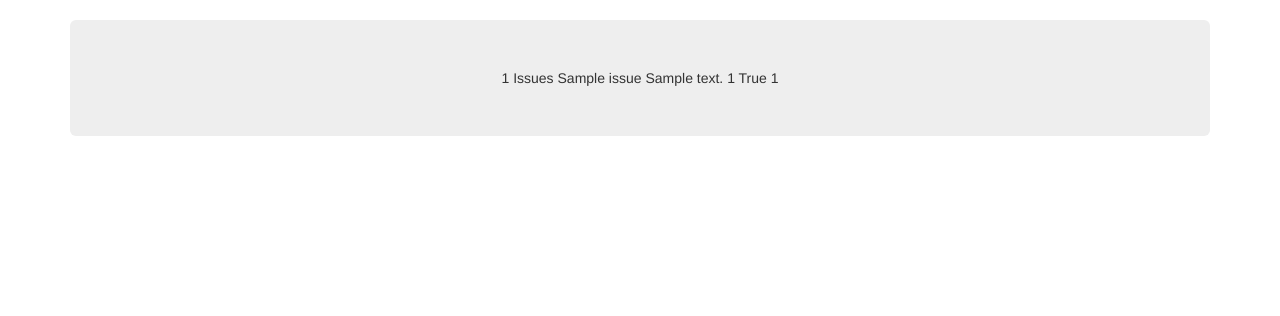
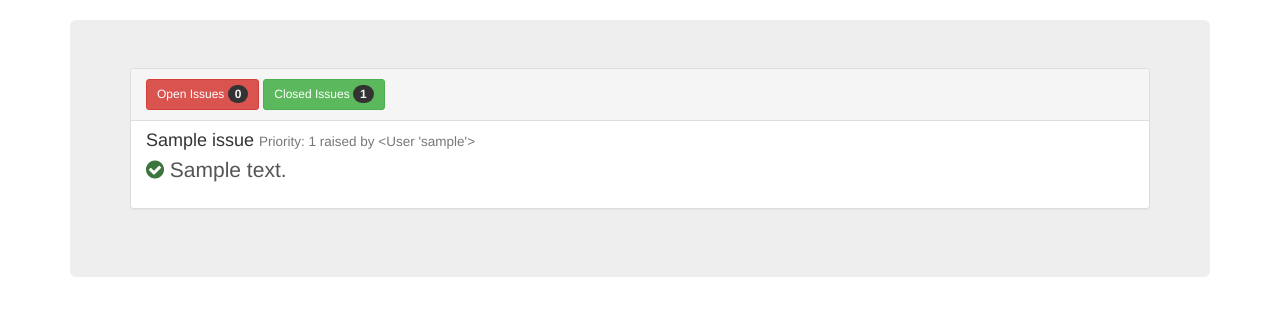
Before and after one commit to akabiru/Issue-Tracker, a Flask app: page /issue in a window 1280 px wide. Shown: the part 52-368 px from the top of the page. Run offline with Flask 2, Linux system fonts and the light colour scheme; a user stored in the database is signed in; tables that the repository leaves empty hold one stand-in row (values such as "Sample post"); some libraries are stand-ins or nearby versions.

Commit message:
Display Issues with closed status
Closed Issues displayed with a green success icon
and open issues with a red danger icon. User who
raised the issue is also displayed.

```diff
--- a/app/issue/forms.py
+++ b/app/issue/forms.py
@@ -1,5 +1,5 @@
 from flask.ext.wtf import Form
-from wtforms import StringField, TextAreaField, IntegerField
+from wtforms import StringField, TextAreaField, RadioField
 from wtforms import SubmitField, validators
 
 
@@ -18,5 +18,6 @@ class IssueForm(Form):
     description = TextAreaField('Issue Description',
                                 [validators.required(
                                     message='Please describe your issue.')])
-    priority = IntegerField('Priority')
+    priority = RadioField('Priority', choices=[
+        ('0', 'High'), ('1', 'Medium'), ('2', 'Low')])
     submit = SubmitField('Post Issue')
--- a/app/issue/views.py
+++ b/app/issue/views.py
@@ -7,16 +7,33 @@ from .forms import IssueForm
 
 
 @issue.route('/issue')
+@login_required
 def index():
+    '''This view function displays
+    issues records in the database.
+    '''
     issues_ = Issue.query.all()
-    issues_len = len(issues_)
+    closed_issues = 0
+    open_issues = 0
+
+    for i in issues_:
+        if i.closed:
+            closed_issues += 1
+        else:
+            open_issues += 1
+    total_issues = len(issues_)
     return render_template('issue/index.html', issues_=issues_,
-                           issues_len=issues_len)
+                           total_issues=total_issues,
+                           closed_issues=closed_issues,
+                           open_issues=open_issues)
 
 
 @issue.route('/issue/new', methods=['GET', 'POST'])
 @login_required
 def issue():
+    '''This view function creates a
+    new issue record
+    '''
     form = IssueForm()
     if form.validate_on_submit():
         user = current_user.id
@@ -28,5 +45,5 @@ def issue():
         db.session.add(issue_)
         db.session.commit()
         flash('Issue posted successfully.')
-        return redirect(request.args.get('next') or url_for('main.index'))
+        return redirect(request.args.get('next') or url_for('issue.index'))
     return render_template('issue/new_issue.html', form=form)
--- a/app/main/views.py
+++ b/app/main/views.py
@@ -1,8 +1,9 @@
 from flask import render_template
-# from flask.ext.login import login_required
+from ..models import Issue
 from . import main
 
 
 @main.route('/')
 def index():
-    return render_template('index.html')
+    issues = Issue.query.count()
+    return render_template('index.html', issues=issues)
--- a/app/models.py
+++ b/app/models.py
@@ -47,8 +47,8 @@ class Role(db.Model):
     def __init__(self, name):
         self.name = name
 
-    def __repr__(self):
-        return '<Role %r>' % self.name
+    # def __repr__(self):
+    #     return '%s' % self.name
 
 
 class User(UserMixin, db.Model):
--- a/app/templates/issue/index.html
+++ b/app/templates/issue/index.html
@@ -1,20 +1,35 @@
 {% extends 'base.html' %}
 
 {% block page_content %}
-<div class="jumbotron text-center">
+<div class="jumbotron">
   {% if issues_len == 0 %}
   <h1><i class=" text-success fa fa-check-circle"></i></h1>
   <p class="lead">Looks like we are good here.</p>
   <p class="lead text-success">{{ issues_len }} Issues Open</p>
   <a href="{{ url_for('issue.issue') }}" class="btn btn-success">Post an Issue</a>
   {% else %}
-  {{ issues_len }} Issues
   {% for issue in issues_ %}
-  {{ issue.name }}
-  {{ issue.description }}
-  {{ issue.priority }}
-  {{ issue.closed }}
-  {{ issue.user_id }}
+  <div class="panel panel-default">
+  <div class="panel-heading">
+    <button class="btn btn-danger btn-sm">Open Issues <span class="badge">{{ open_issues }}</span></button>
+    <button class="btn btn-success btn-sm">Closed Issues <span class="badge">{{ closed_issues }}</span></button>
+  </div>
+  <ul class="list-group">
+    <a href="#" class="list-group-item">
+      <h4 class="list-group-item-heading">
+        {{ issue.name }} <small>Priority: {{ issue.priority }} raised by {{ issue.user }}</small>
+      </h4>
+      <p class="list-group-item-text">
+      {% if issue.closed %}
+      <i class=" text-success fa fa-check-circle fa-sm"></i>
+      {% else %}
+      <i class=" text-danger fa fa-exclamation-circle fa-sm"></i>
+      {% endif %}
+      {{ issue.description }}
+      </p>
+    </a>
+  </ul>
+</div>
   {% endfor %}
   {% endif %}
 </div>
```
Also changed, not shown: app/admin/views.py (+29 -0 lines), app/templates/index.html (+9 -2 lines).
